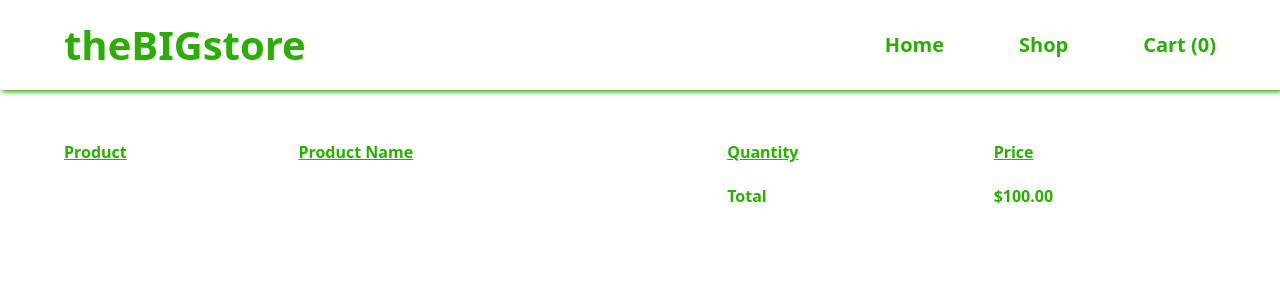
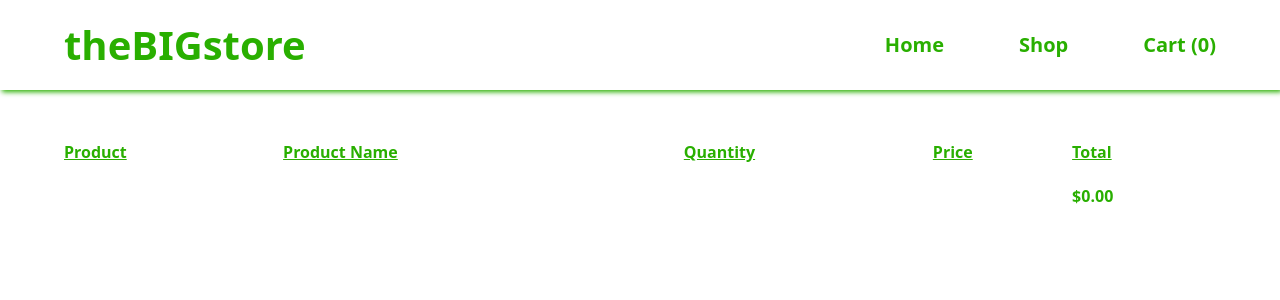
Before and after one commit to gushags/shopping-cart, a React (Vite) app: page /cart in a window 1280 px wide. Shown: the top 300 px of the page. Built offline with nearby package versions, Linux system fonts and the light colour scheme.

Commit message:
fix: update cart to display correct total price

```diff
--- a/src/cart/Cart.jsx
+++ b/src/cart/Cart.jsx
@@ -7,6 +7,9 @@ import { useOutletContext } from 'react-router';
 export default function Cart() {
   const { cartContents, setCartContents } = useOutletContext(); // use this data to populate
 
+  const totalPrice = cartContents.reduce((acc, product) => {
+    return acc + product.quantity * product.price;
+  }, 0);
   return (
     <>
       {cartContents && (
@@ -22,11 +25,13 @@ export default function Cart() {
               <th>Product Name</th>
               <th>Quantity</th>
               <th>Price</th>
+              <th>Total</th>
             </tr>
           </thead>
           <tbody>
             {cartContents.map((product) => (
               <Item
+                key={product.id}
                 id={product.id}
                 image={product.image}
                 title={product.title}
@@ -39,9 +44,10 @@ export default function Cart() {
             <tr>
               <td className={styles.noBorder}></td>
               <td className={styles.noBorder}></td>
-              <td className={`${styles.noBorder} ${styles.fontBold}`}>Total</td>
+              <td className={styles.noBorder}></td>
+              <td className={styles.noBorder}></td>
               <td className={`${styles.noBorder} ${styles.fontBold}`}>
-                $100.00
+                ${(Math.round(totalPrice * 100) / 100).toFixed(2)}
               </td>
             </tr>
           </tfoot>
--- a/src/item/Item.jsx
+++ b/src/item/Item.jsx
@@ -10,6 +10,7 @@ export default function Item({ id, image, title, quantity, price }) {
         </td>
         <td>{title}</td>
         <td>{quantity}</td>
+        <td>${(Math.round(price * 100) / 100).toFixed(2)}</td>
         <td>${(Math.round(price * quantity * 100) / 100).toFixed(2)}</td>
       </tr>
     </>
```
